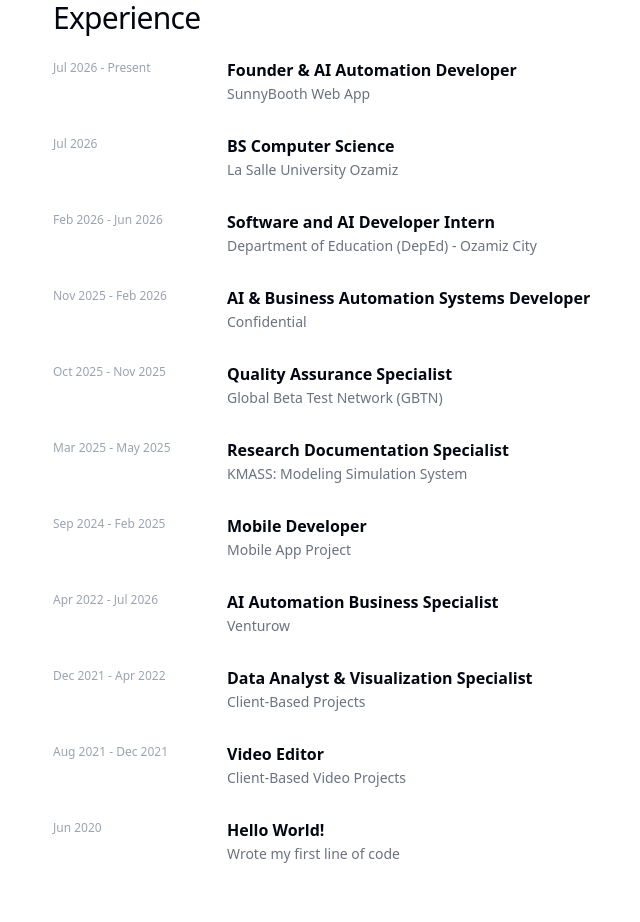
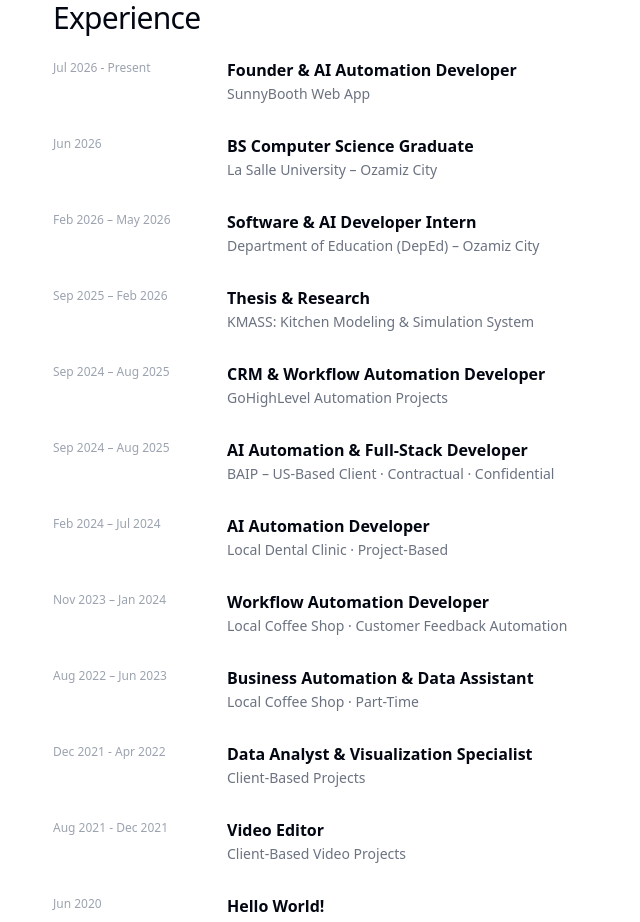
Before and after one commit to nicho-boi/portfolio-alicando, a Next.js app: page / in a window 1280 px wide. Shown: the part 1260-2182 px from the top of the page, without its empty margins (227-867 px from the left). Built offline with nearby package versions, Linux system fonts and the light colour scheme.

Commit message:
Update homepage content

```diff
--- a/pages/index.js
+++ b/pages/index.js
@@ -47,13 +47,14 @@ export default function Home() {
 
   const experiences = [
     { dates: 'Jul 2026 - Present', title: 'Founder & AI Automation Developer', company: 'SunnyBooth Web App' },
-    { dates: 'Jul 2026', title: 'BS Computer Science', company: 'La Salle University Ozamiz' },
-    { dates: 'Feb 2026 - Jun 2026', title: 'Software and AI Developer Intern', company: 'Department of Education (DepEd) - Ozamiz City' },
-    { dates: 'Nov 2025 - Feb 2026', title: 'AI & Business Automation Systems Developer', company: 'Confidential' },
-    { dates: 'Oct 2025 - Nov 2025', title: 'Quality Assurance Specialist', company: 'Global Beta Test Network (GBTN)' },
-    { dates: 'Mar 2025 - May 2025', title: 'Research Documentation Specialist', company: 'KMASS: Modeling Simulation System ' },
-    { dates: 'Sep 2024 - Feb 2025', title: 'Mobile Developer', company: 'Mobile App Project' },
-    { dates: 'Apr 2022 - Jul 2026', title: 'AI Automation Business Specialist', company: 'Venturow' },
+    { dates: 'Jun 2026', title: 'BS Computer Science Graduate', company: 'La Salle University – Ozamiz City' },
+    { dates: 'Feb 2026 – May 2026', title: 'Software & AI Developer Intern', company: 'Department of Education (DepEd) – Ozamiz City' },
+    { dates: 'Sep 2025 – Feb 2026', title: 'Thesis & Research', company: 'KMASS: Kitchen Modeling & Simulation System' },
+    { dates: 'Sep 2024 – Aug 2025', title: 'CRM & Workflow Automation Developer', company: 'GoHighLevel Automation Projects' },
+    { dates: 'Sep 2024 – Aug 2025', title: 'AI Automation & Full-Stack Developer', company: 'BAIP – US-Based Client · Contractual · Confidential' },
+    { dates: 'Feb 2024 – Jul 2024', title: 'AI Automation Developer', company: 'Local Dental Clinic · Project-Based' },
+    { dates: 'Nov 2023 – Jan 2024', title: 'Workflow Automation Developer', company: 'Local Coffee Shop · Customer Feedback Automation' },
+    { dates: 'Aug 2022 – Jun 2023', title: 'Business Automation & Data Assistant', company: 'Local Coffee Shop · Part-Time' },
     { dates: 'Dec 2021 - Apr 2022', title: 'Data Analyst & Visualization Specialist', company: 'Client-Based Projects' },
     { dates: 'Aug 2021 - Dec 2021', title: 'Video Editor', company: 'Client-Based Video Projects' },
     { dates: 'Jun 2020', title: 'Hello World!', company: 'Wrote my first line of code' },
```
